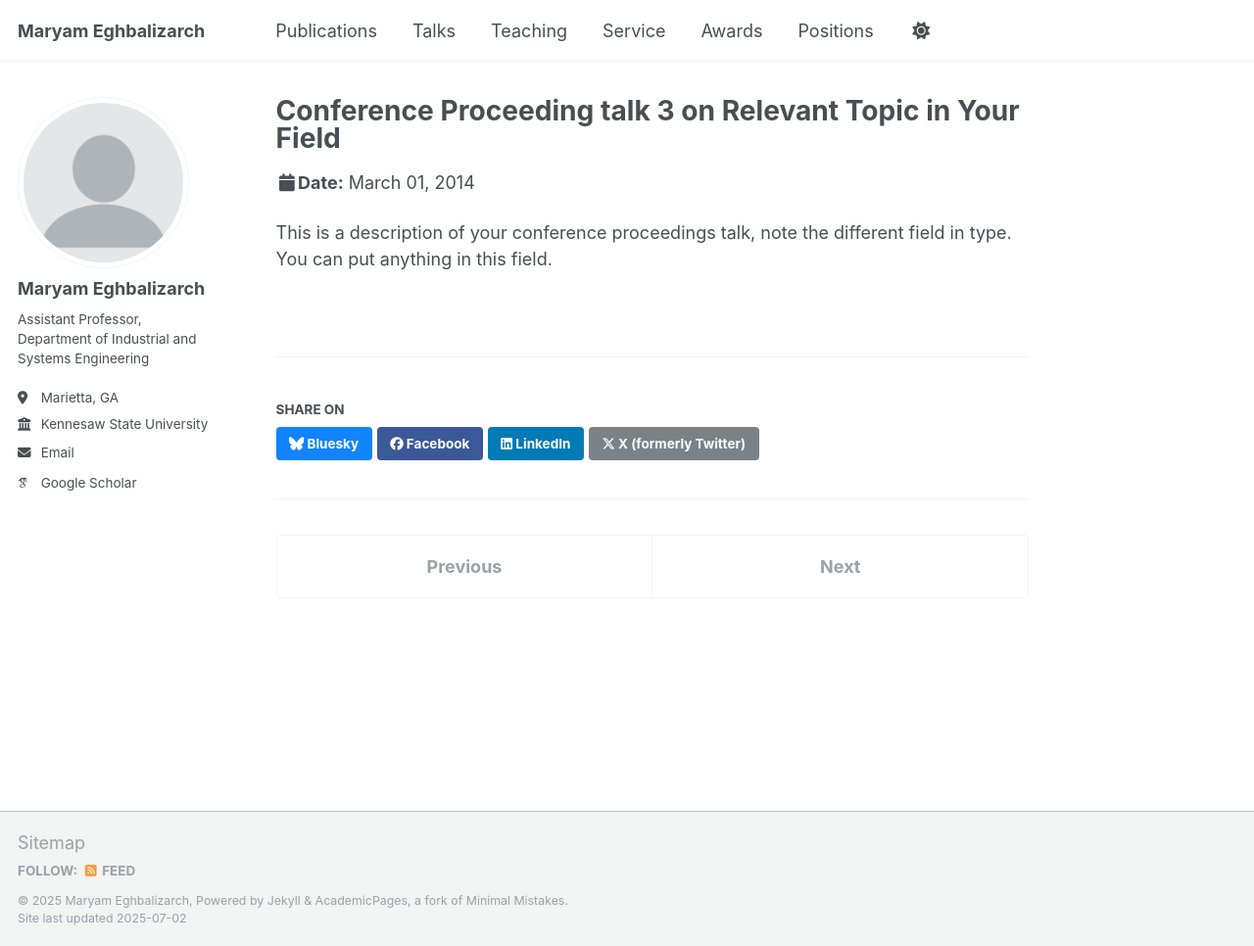
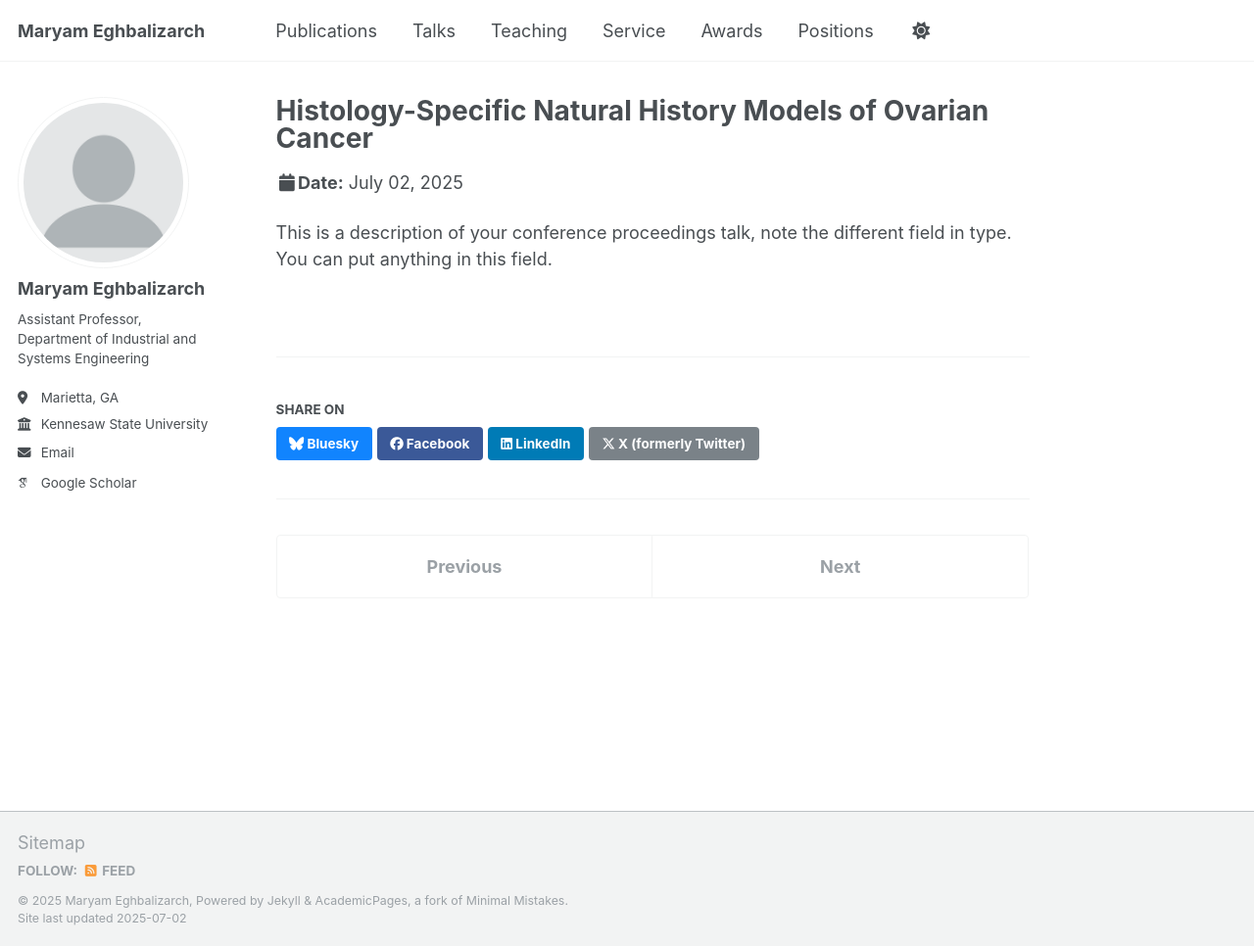
Before and after one commit to meghbalizarch/meghbalizarch.github.io, a Jekyll site: the page built from _talks/talk4.md, in a window 1280 px wide and 966 px high. Shown: the whole window at 98% size. Built offline with Jekyll 4.4.1, drawn with Linux system fonts in a browser that asks for light colours; some web fonts are replaced; a script that is not in the unit is left out.

Commit message:
Update talk4.md

```diff
--- a/_talks/talk4.md
+++ b/_talks/talk4.md
@@ -1,11 +1,8 @@
 ---
-title: "Conference Proceeding talk 3 on Relevant Topic in Your Field"
-collection: talks
-type: "Conference proceedings talk"
-permalink: /talks/2014-03-01-talk-3
-venue: "Testing Institute of America 2014 Annual Conference"
-date: 2014-03-01
-location: "Los Angeles, CA, USA"
+title: "Histology-Specific Natural History Models of Ovarian Cancer"
+type: "Posters"
+venue: "SMDM 47th Annual Meeting 2025"
+location: "Ann Arbor, MI, USA"
 ---
 
 This is a description of your conference proceedings talk, note the different field in type. You can put anything in this field.
```
